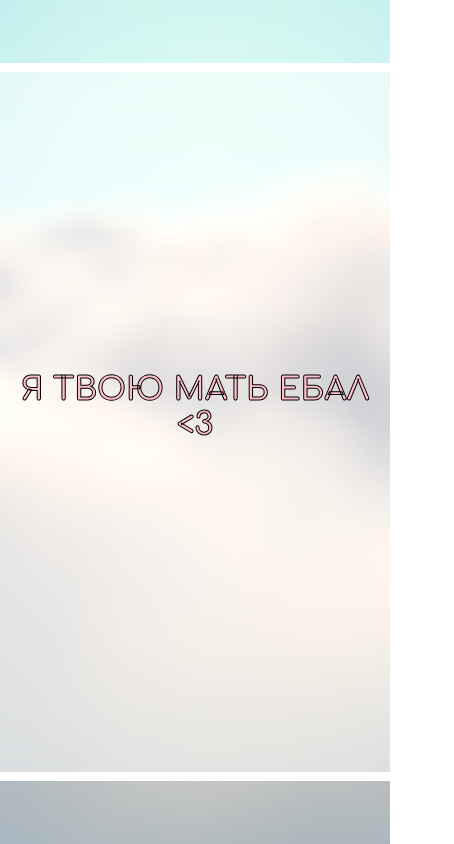
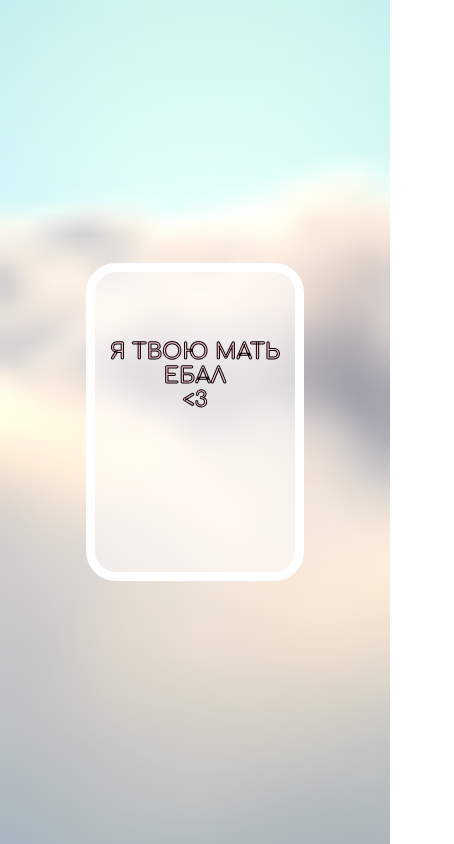
Before and after one commit to 30qq/mama, a plain HTML site: page index.html in a window 390 px wide. Shown: the top 844 px of the page, 454 px wide, since content can reach past the window. Drawn offline with Linux system fonts and the light colour scheme; animation ran at ten frames a second.

Commit message:
Update style.css

```diff
--- a/style.css
+++ b/style.css
@@ -37,7 +37,41 @@ body {
 
 
 
+@media screen and (max-width:400px) {
 
+	.block {
+		position: absolute;
+		height: 300px;
+		width: 200px;
+		background: rgb(255, 255, 255, 0.5);
+		position: absolute;
+		top:50%;
+		left:50%;
+		transform:translate(-50%, -50%);
+		border-radius: 30px;
+		border: 9px solid rgba(255, 255, 255, 1);
+	}
+
+
+	.blockp {
+		display: flex;
+		justify-content: center;
+		text-align: center;
+		flex-direction: column;
+		align-items: center;
+		transform: translate(0, +40%);
+	}
+
+	.blockp p{
+		font-family: "Comfortaa", sans-serif;
+		font-size: 22px;
+		font-weight: 700;
+		color: pink;
+		-webkit-text-stroke: 1px #000000;
+	}
+
+
+}
 
 
 
```
